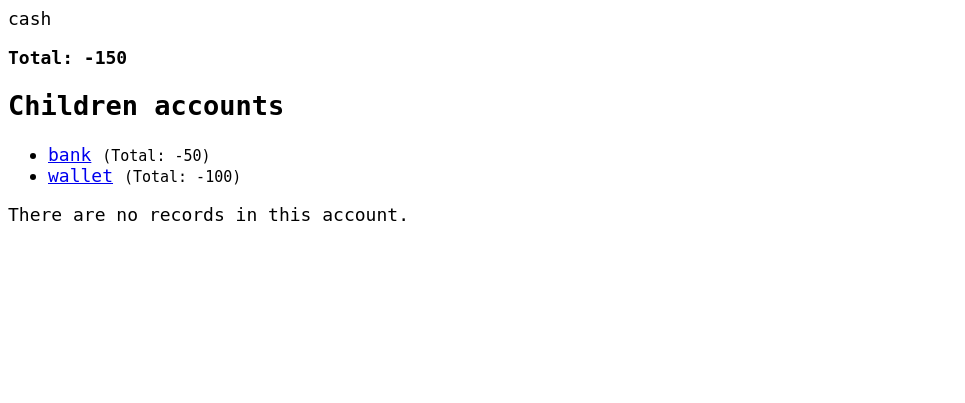
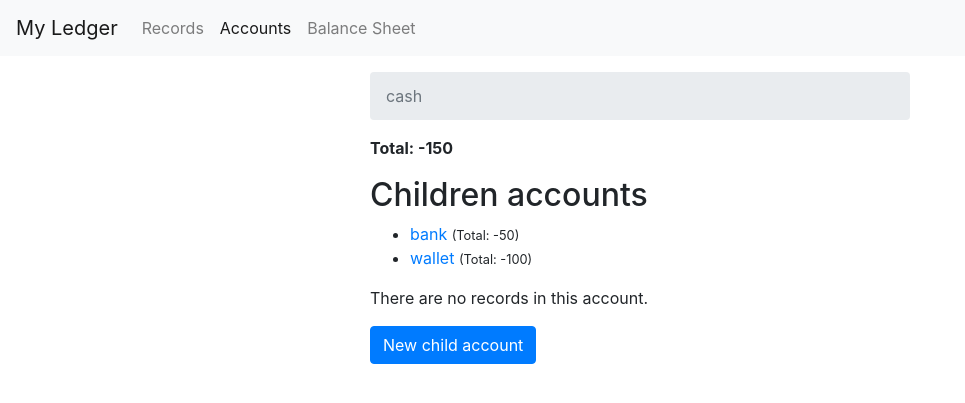
Before and after one commit to manugrandio/leanledger, a Django app: page /ledger/1/account/1/ in a window 1280 px wide. Shown: the top 403 px of the page, without its empty margins (0-965 px from the left). Run offline with Django 3.2, Linux system fonts and the light colour scheme; data comes from the database, SQL or seed files in the repository; some libraries are stand-ins or nearby versions.

Commit message:
Many template changes

```diff
--- a/leanledger/ledger/forms.py
+++ b/leanledger/ledger/forms.py
@@ -8,6 +8,11 @@ class AccountForm(ModelForm):
         model = Account
         fields = ['name', 'type', 'parent']
 
+    def __init__(self, *args, **kwargs):
+        super().__init__(*args, **kwargs)
+        for field in self.visible_fields():
+            field.field.widget.attrs['class'] = 'form-control'
+
 
 class LedgerForm(ModelForm):
     class Meta:
--- a/leanledger/ledger/models.py
+++ b/leanledger/ledger/models.py
@@ -46,6 +46,9 @@ class Account(models.Model):
 
     def get_breadcrumbs(self):
         return self.parent.get_breadcrumbs() + (self,) if self.parent else (self,)
+
+    def __str__(self):
+        return '{}: {} ({})'.format(self.type, self.name, self.total)
 
 
 class RecordManager(models.Manager):
--- a/leanledger/ledger/views.py
+++ b/leanledger/ledger/views.py
@@ -54,31 +54,38 @@ def ledger_delete(request, ledger_pk):
 
 
 def record(request, ledger_pk, record_pk):
+    ledger = Ledger.objects.get(pk=ledger_pk)
     record = Record.objects.get(pk=record_pk)  # TODO replace for get_or_404
-    return render(request, 'ledger/record.html', {'record': record, 'ledger_pk': ledger_pk})
+    return render(request, 'ledger/record.html', {'record': record, 'ledger': ledger})
 
 
 def records(request, ledger_pk):
-    context = {'records': Record.objects.all(), 'ledger_pk': ledger_pk}
+    ledger = Ledger.objects.get(pk=ledger_pk)
+    context = {'records': Record.objects.all(), 'ledger': ledger}
     return render(request, 'ledger/records_list.html', context)
 
 
 def account(request, ledger_pk, account_pk):
+    ledger = Ledger.objects.get(pk=ledger_pk)
     account = Account.objects.get(pk=account_pk)  # TODO replace for get_or_404
-    return render(request, 'ledger/account.html', {'account': account, 'ledger_pk': ledger_pk})
+    return render(request, 'ledger/account.html', {'account': account, 'ledger': ledger})
 
 
 def accounts(request, ledger_pk):
+    ledger = Ledger.objects.get(pk=ledger_pk)
     destination_accounts = Account.objects.destination_accounts(ledger_pk)
     origin_accounts = Account.objects.origin_accounts(ledger_pk)
     return render(request, 'ledger/accounts_list.html', {
         'destination_accounts': destination_accounts,
         'origin_accounts': origin_accounts,
+        'ledger': ledger,
     })
 
 
 def account_create(request, ledger_pk):
+    ledger = Ledger.objects.get(pk=ledger_pk)
     form = AccountForm(request.POST or None)
+    # TODO if `parent` is in GET args, use it as default
     if request.method == 'POST':
         if form.is_valid():
             account = form.save(commit=False)
@@ -86,4 +93,4 @@ def account_create(request, ledger_pk):
             account.save()
             return redirect(reverse('accounts', args=[account.ledger.pk]))
         # TODO handle form errors
-    return render(request, 'ledger/account_create.html', {'form': form})
+    return render(request, 'ledger/account_create.html', {'form': form, 'ledger': ledger})
--- a/leanledger/templates/ledger/account.html
+++ b/leanledger/templates/ledger/account.html
@@ -1,15 +1,25 @@
 {% extends "ledger/base.html" %}
 
 {% block content %}
-<div>
+
+{% include "ledger/nav.html" with active="accounts" %}
+
+<div class="container">
+  <div class="row justify-content-center">
+    <div class="col-6">
+      <nav class="mt-3">
+        <ol class="breadcrumb">
         {% for breadcrumb in account.get_breadcrumbs %}
           {% if forloop.last %}
-    {{ breadcrumb.name }}
+            <li class="breadcrumb-item active">{{ breadcrumb.name }}</li>
           {% else %}
-    <a href="{% url 'account' ledger_pk breadcrumb.pk %}">{{ breadcrumb.name }}</a> /
+            <li class="breadcrumb-item">
+              <a href="{% url 'account' ledger.pk breadcrumb.pk %}">{{ breadcrumb.name }}</a>
+            </li>
           {% endif %}
         {% endfor %}
-</div>
+        </ol>
+      </nav>
 
       <p><strong>Total: {{ account.total }}</strong></p>
 
@@ -23,11 +33,18 @@
 
         <ul>
           {% for variation in account.variations.all %}
-      <li><a href="{% url "record" ledger_pk variation.record.pk %}">{{ variation.record.date }}</a> ({{ variation.amount }})</li>
+            <li><a href="{% url "record" ledger.pk variation.record.pk %}">{{ variation.record.date }}</a> ({{ variation.amount }})</li>
           {% endfor %}
         </ul>
       {% else %}
         <p>There are no records in this account.</p>
       {% endif %}
 
+      <a href="{% url 'account_create' account.ledger.pk %}?parent={{ account.pk }}" class="btn btn-primary">
+        New child account
+      </a>
+    </div>
+  </div>
+</div>
+
 {% endblock %}
--- a/leanledger/templates/ledger/base.html
+++ b/leanledger/templates/ledger/base.html
@@ -2,15 +2,8 @@
 <html lang="en">
 <head>
   <title>Records</title>
+  <link rel="stylesheet" href="https://stackpath.bootstrapcdn.com/bootstrap/4.3.1/css/bootstrap.min.css" integrity="sha384-ggOyR0iXCbMQv3Xipma34MD+dH/1fQ784/j6cY/iJTQUOhcWr7x9JvoRxT2MZw1T" crossorigin="anonymous">
   <style>
-  body {
-    font: 18px monospace;
-  }
-
-  .records {
-    max-width: 400px;
-    margin: 0 auto;
-  }
 
   .record {
     margin-top: 2em;
--- /dev/null
+++ b/leanledger/templates/ledger/nav.html
@@ -0,0 +1,16 @@
+<nav class="navbar navbar-expand-lg navbar-light bg-light">
+  <a class="navbar-brand" href="{% url 'ledgers' %}">{{ ledger.name }}</a>
+  <div class="collapse navbar-collapse">
+    <ul class="navbar-nav">
+      <li class="nav-item {% if active == 'records' %}active{% endif %}">
+        <a class="nav-link" href="{% url 'records' ledger.pk %}">Records</a>
+      </li>
+      <li class="nav-item {% if active == 'accounts' %}active{% endif %}">
+        <a class="nav-link" href="{% url 'accounts' ledger.pk %}">Accounts</a>
+      </li>
+      <li class="nav-item">
+        <a class="nav-link" href="">Balance Sheet</a>
+      </li>
+    </ul>
+  </div>
+</nav>
--- a/leanledger/templates/ledger/record_single.html
+++ b/leanledger/templates/ledger/record_single.html
@@ -1,11 +1,11 @@
 {% load record_utils %}
 
 <div class="record">
-  <span><strong>{{ record.date }}</strong></span>
+  <span><strong>{{ record.date }}</strong> (<a href="{% url 'record' ledger.pk record.pk %}">link</a>)</span>
   {% for debit_variation in record.variations_by_type.debit %}
   <div class="debit-variation">
     <div class="account">
-      <a href="{% url 'account' ledger_pk debit_variation.account.pk %}">{{ debit_variation.account.name }}</a>
+      <a href="{% url 'account' ledger.pk debit_variation.account.pk %}">{{ debit_variation.account.name }}</a>
     </div>
     <div class="amount">{{ debit_variation.amount|absolute }}</div>
     <div class="clear"></div>
@@ -15,7 +15,7 @@
   {% for credit_variation in record.variations_by_type.credit %}
   <div class="credit-variation">
     <div class="account">
-      <a href="{% url 'account' ledger_pk credit_variation.account.pk %}">{{ credit_variation.account.name }}</a>
+      <a href="{% url 'account' ledger.pk credit_variation.account.pk %}">{{ credit_variation.account.name }}</a>
     </div>
     <div class="amount">{{ credit_variation.amount|absolute }}</div>
     <div class="clear"></div>
```
Also changed, not shown: leanledger/templates/ledger/account_create.html (+20 -5 lines), leanledger/templates/ledger/accounts_list.html (+11 -1 lines), leanledger/templates/ledger/record.html (+15 -1 lines), leanledger/templates/ledger/records_list.html (+10 -4 lines). Lines whose indentation alone changed are shown as unchanged.
